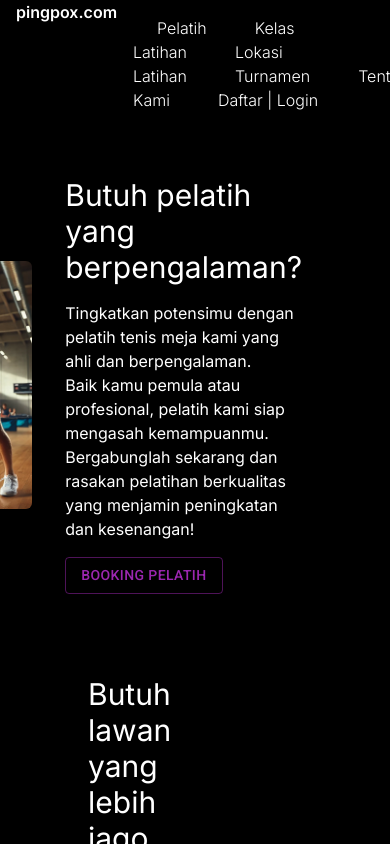
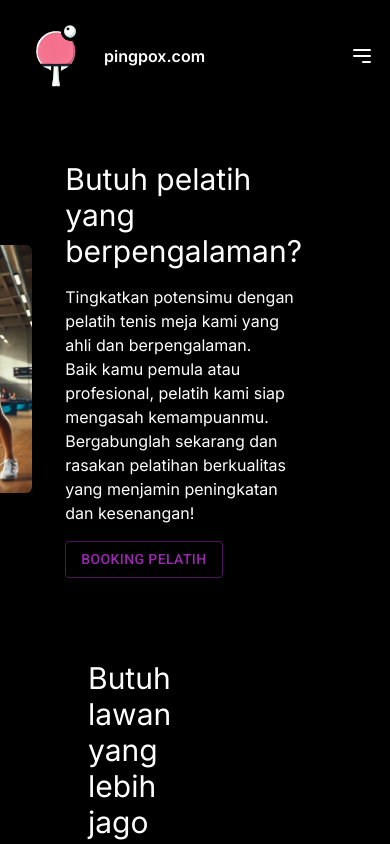
Before and after one commit to burubur/pingpox.com, a Next.js app: page / in a window 390 px wide. Shown: the top 844 px of the page. Built offline with nearby package versions, Linux system fonts and the light colour scheme.

Commit message:
Made navbar responsive

```diff
--- a/components/header.tsx
+++ b/components/header.tsx
@@ -1,53 +1,133 @@
-import Image from "next/image"
-import Link from 'next/link';
+"use client";
+
+import Image from "next/image";
+import Link from "next/link";
+import { useState } from "react";
+import { Divider } from "@mui/material";
 
 const Header = () => {
+  const [isOpen, setIsOpen] = useState(false);
+  const toggleMenu = () => {
+    setIsOpen(!isOpen);
+  };
+
   return (
-        <div className="flex justify-between sticky top-0 bg-black text-white">
-            <div className="brand">
-                <Link href="/" className="brand flex items-center">
-                    <span >
-                        <Image src='/pingpox-logo.png' alt="Pingpox Home" width={80} height={80} className="p-2" />
-                    </span>
-                    <span className="align-middle font-semibold">
-                        pingpox.com
-                    </span>
+    <header className="bg-black text-white sticky top-0 z-50">
+      <div className="container mx-auto flex justify-between items-center p-4">
+        <div className="flex items-center">
+          <Link href="/" className="flex items-center">
+            <Image
+              src="/pingpox-logo.png"
+              alt="Pingpox Home"
+              width={80}
+              height={80}
+              className="p-2"
+            />
+            <span className="ml-2 font-semibold">pingpox.com</span>
           </Link>
         </div>
-            <div className="place-self-center p-2 m-2 font-light">
-                <Link href='/coaches'>
-                    <span className="m-4 p-2 hover:border-b-4 hover:border-pink-500">
+        <div className="hidden lg:flex space-x-4">
+          <Link
+            href="/coaches"
+            className="hover:border-b-4 hover:border-pink-500 p-2"
+          >
             Pelatih
-                    </span>
           </Link>
-                <Link href="/classes">
-                    <span className="m-4 p-2 hover:border-b-4 hover:border-pink-500">
+          <Link
+            href="/classes"
+            className="hover:border-b-4 hover:border-pink-500 p-2"
+          >
             Kelas Latihan
-                    </span>
           </Link>
-                <Link href="/locations">
-                    <span className="m-4 p-2 hover:border-b-4 hover:border-pink-500">
+          <Link
+            href="/locations"
+            className="hover:border-b-4 hover:border-pink-500 p-2"
+          >
             Lokasi Latihan
-                    </span>
           </Link>
-                <Link href="/tournaments">
-                    <span className="m-4 p-2 hover:border-b-4 hover:border-pink-500">
+          <Link
+            href="/tournaments"
+            className="hover:border-b-4 hover:border-pink-500 p-2"
+          >
             Turnamen
-                    </span>
           </Link>
-                <Link href="/abouts">
-                    <span className="m-4 p-2 hover:border-b-4 hover:border-pink-500">
+          <Link
+            href="/abouts"
+            className="hover:border-b-4 hover:border-pink-500 p-2"
+          >
             Tentang Kami
-                    </span>
           </Link>
-                <Link href="/authentications">
-                    <span className="m-4 p-2 hover:border-b-4 hover:border-pink-500">
+          <Link
+            href="/authentications"
+            className="hover:border-b-4 hover:border-pink-500 p-2"
+          >
             Daftar | Login
-                    </span>
           </Link>
         </div>
+        <div className="lg:hidden flex items-center">
+          <button
+            onClick={toggleMenu}
+            className="outline-none mobile-menu-button"
+          >
+            <svg
+              className="w-6 h-6 text-white"
+              fill="none"
+              strokeLinecap="round"
+              strokeLinejoin="round"
+              strokeWidth="2"
+              viewBox="0 0 24 24"
+              stroke="currentColor"
+            >
+              <path d="M4 6h16M4 12h16m-7 6h7"></path>
+            </svg>
+          </button>
         </div>
-    )
-}
+      </div>
+      {isOpen && (
+        <div>
+          <div className="lg:hidden flex flex-col items-center space-y-4">
+            <Link
+              href="/coaches"
+              className="block p-2 border-red-500 hover:border-b-4 hover:border-pink-500 text-center"
+            >
+              Pelatih
+            </Link>
+            <Link
+              href="/classes"
+              className="block p-2 hover:border-b-4 hover:border-pink-500 text-center"
+            >
+              Kelas Latihan
+            </Link>
+            <Link
+              href="/locations"
+              className="block p-2 hover:border-b-4 hover:border-pink-500 text-center"
+            >
+              Lokasi Latihan
+            </Link>
+            <Link
+              href="/tournaments"
+              className="block p-2 hover:border-b-4 hover:border-pink-500 text-center"
+            >
+              Turnamen
+            </Link>
+            <Link
+              href="/abouts"
+              className="block p-2 hover:border-b-4 hover:border-pink-500 text-center"
+            >
+              Tentang Kami
+            </Link>
+          </div>
+          <div className="border-t-2 border-gray-300"></div>
+          <Link
+            href="/authentications"
+            className="block p-2 hover:border-b-4 hover:border-pink-500 text-center py-4"
+          >
+            Daftar | Login
+          </Link>
+        </div>
+      )}
+    </header>
+  );
+};
 
-export default Header
+export default Header;
```
Lines whose indentation alone changed are shown as unchanged.
